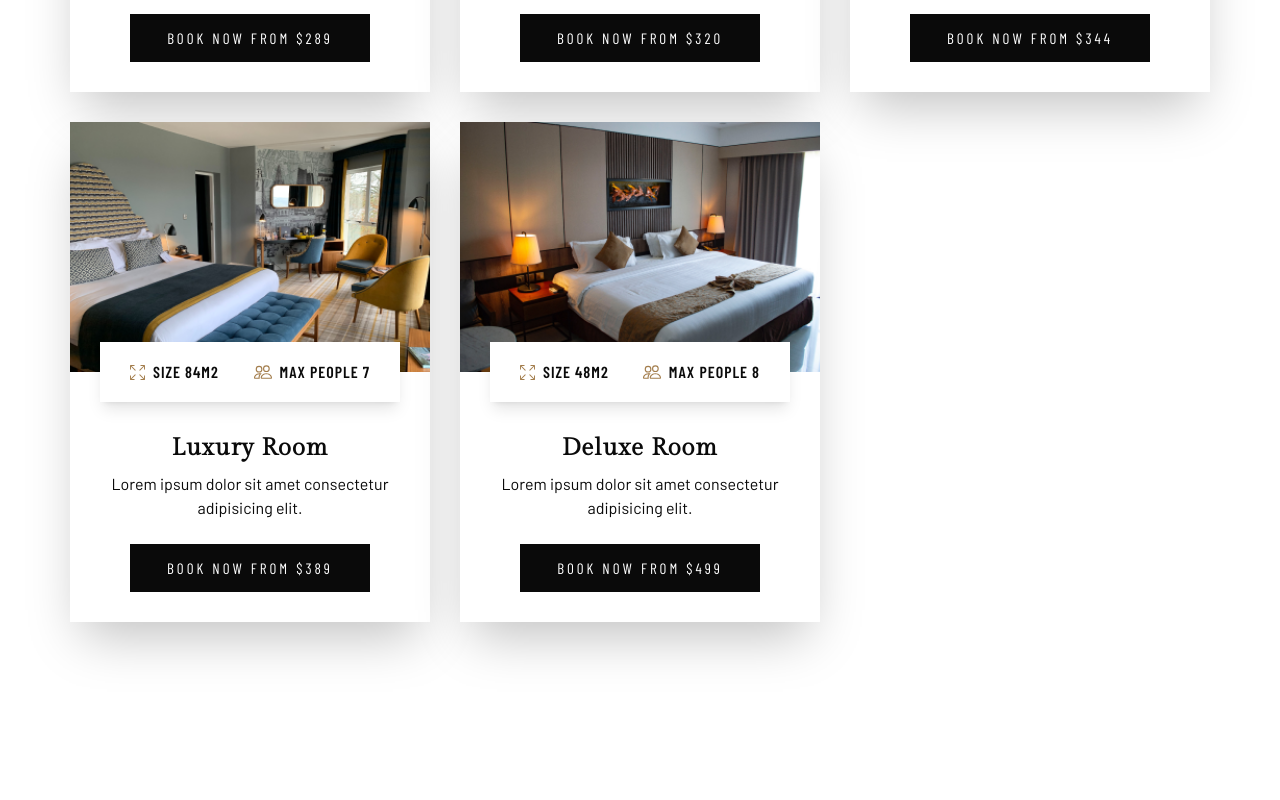
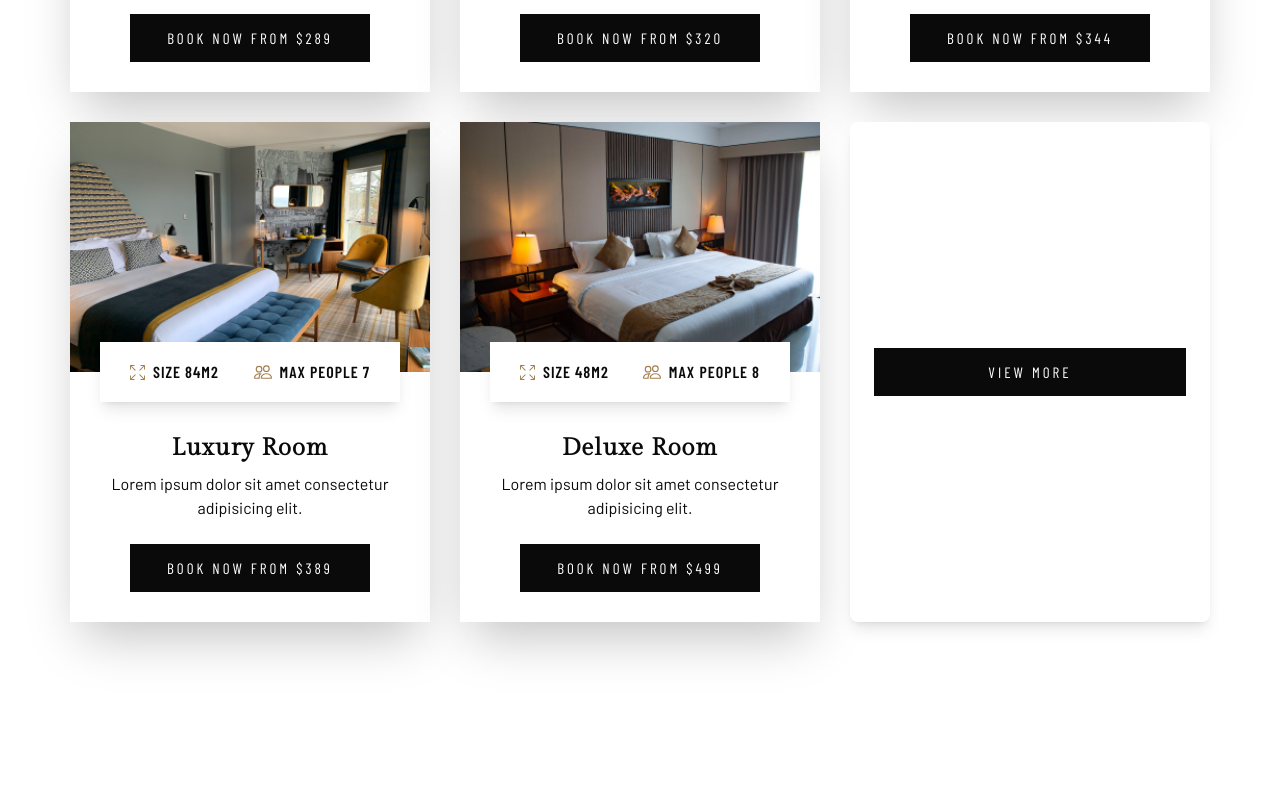
Before and after one commit to MarwaneOukacha/hotel-front, a React (Create React App) app: page / in a window 1280 px wide. Shown: the part 2000-2800 px from the top of the page. Built offline with nearby package versions, Linux system fonts and the light colour scheme; a web font is replaced by a local one.

Commit message:
I change an image in about us

```diff
--- a/src/App.js
+++ b/src/App.js
@@ -1,29 +1,28 @@
 import React from 'react';
-import Header from './components/Header';
-import Footer from './components/Footer';
+import { createBrowserRouter, RouterProvider } from 'react-router-dom';
+import Layout from './components/Layout';
 import Home from './pages/Home';
 import RoomDetails from './pages/RoomDetails';
-import { createBrowserRouter,RouterProvider } from 'react-router-dom';
-import About from './components/about';
 
-const router=createBrowserRouter([
+const router = createBrowserRouter([
   {
-    path:'/',
-    element:<Home/>
+    path: '/',
+    element: <Layout />,
+    children: [
+      {
+        index: true, // equivalent to path: '/'
+        element: <Home />,
+      },
+      {
+        path: 'room/:id',
+        element: <RoomDetails />,
+      },
+    ],
   },
-  {
-    path:'/room/:id',
-    element:<RoomDetails/>
-  }
-])
+]);
 
 const App = () => {
-  return <div>
-    <Header/>
-    <RouterProvider router={router}/>
-    <About/>
-    <Footer/>
-  </div>;
+  return <RouterProvider router={router} />;
 };
 
 export default App;
--- /dev/null
+++ b/src/components/Layout.js
@@ -0,0 +1,20 @@
+import React from 'react';
+import { Outlet, useLocation } from 'react-router-dom';
+import Header from '../components/Header';
+import Footer from '../components/Footer';
+import About from '../components/about';
+
+const Layout = () => {
+  const location = useLocation();
+
+  return (
+    <div>
+      <Header />
+      <Outlet />
+      {location.pathname === '/' && <About />}
+      <Footer />
+    </div>
+  );
+};
+
+export default Layout;
--- a/src/components/Rooms.js
+++ b/src/components/Rooms.js
@@ -2,6 +2,7 @@ import React, { useContext } from 'react';
 import { RoomContext } from '../context/RoomContext';
 import Room from '../components/Room';
 import {SpinnerDotted} from 'spinners-react'
+import { Link } from 'react-router-dom';
 
 const Rooms = () => {
   const {rooms,loading}=useContext(RoomContext);
@@ -22,7 +23,18 @@ const Rooms = () => {
 
             return <Room room={room} key={room.id}/>
           })}
+          <div className='bg-white shadow-lg p-6 rounded-lg flex justify-center items-center'>
+      <Link
+        to={`/rooms`}
+        className='btn btn-secondary btn-sm'
+      >
+        View More
+      </Link>
+    </div>
         </div>
+
+
+
     </div>
   </section>;
 };
--- a/src/components/about.js
+++ b/src/components/about.js
@@ -1,6 +1,6 @@
 import React from "react";
 import About01 from '../assets/img/rooms/chill01.jpg';
-import About02 from '../assets/img/rooms/chill01.jpg';
+import About02 from '../assets/img/rooms/chill02.jpg';
 import About03 from '../assets/img/rooms/spic.jpg';
 
 
```
